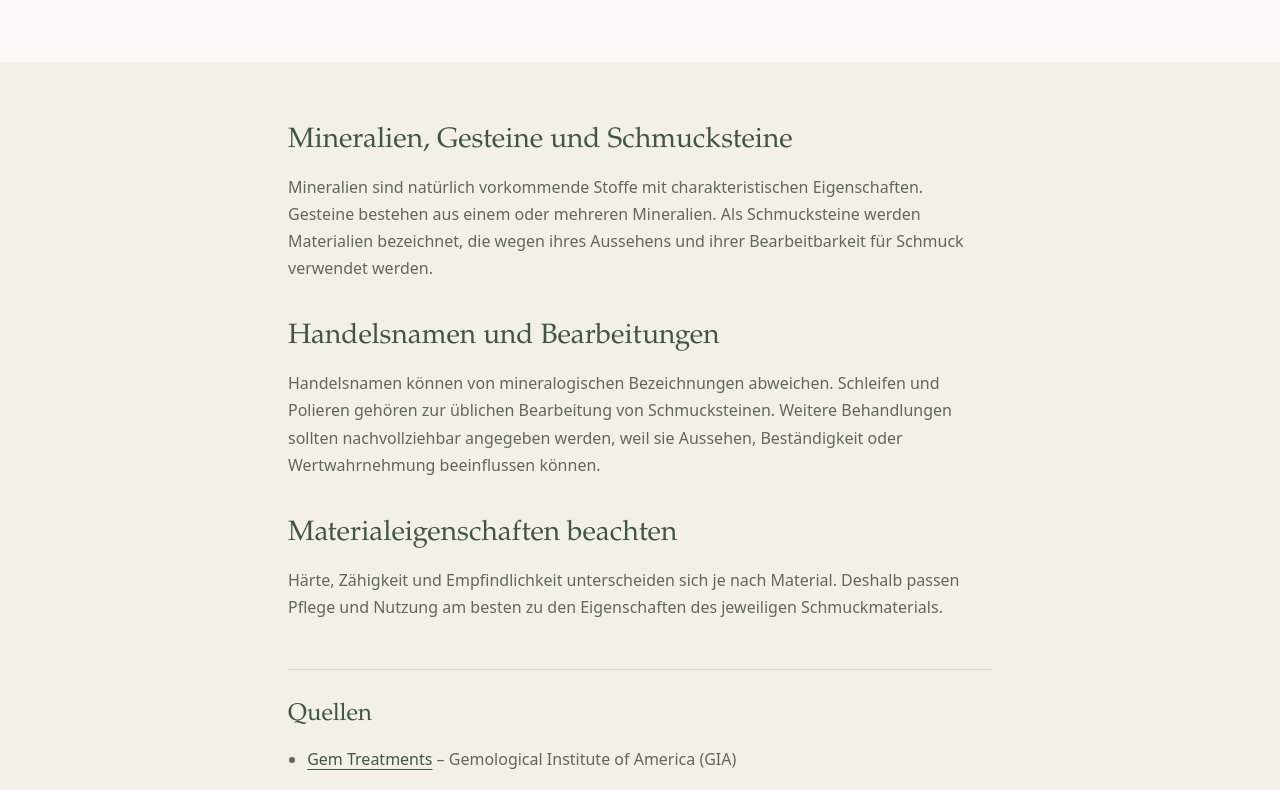
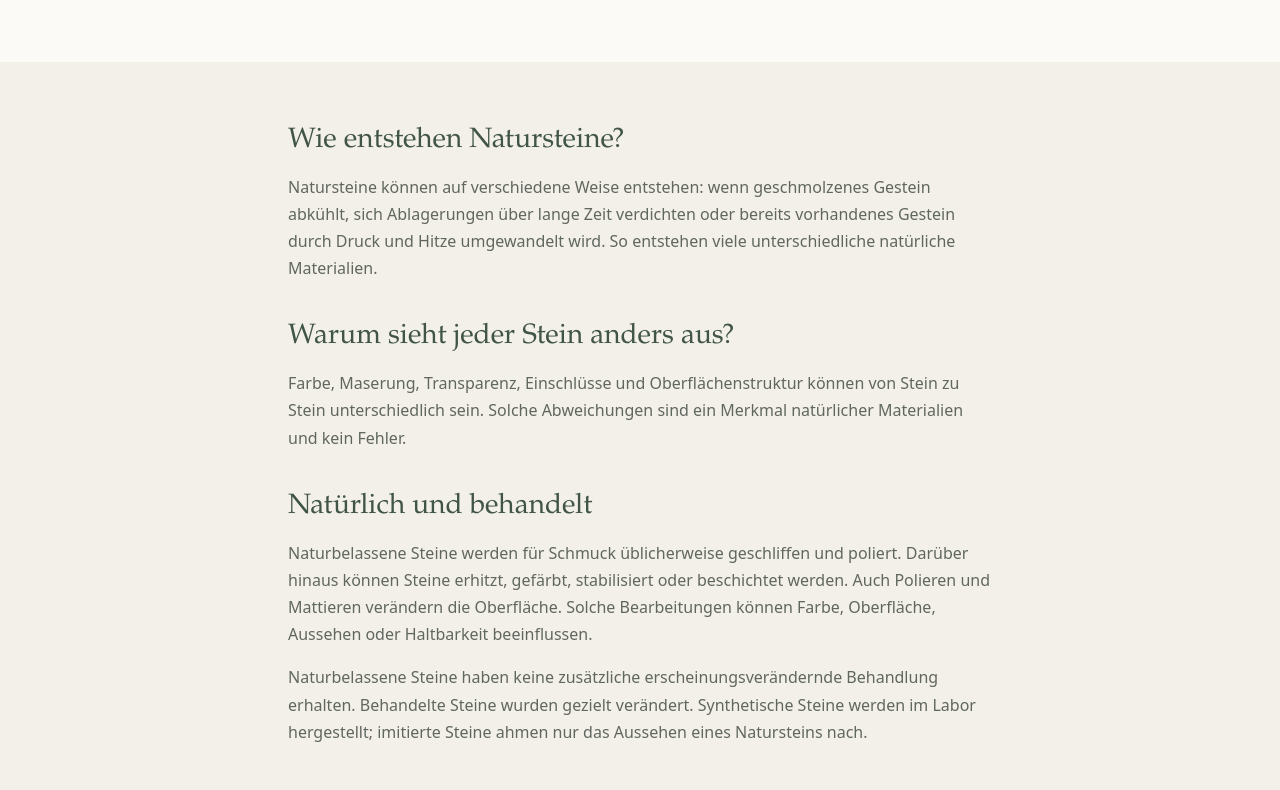
Before and after one commit to Bumpers210/armband-rechner, a Next.js app in the folder website/: page /steinwissen/natursteinkunde in a window 1280 px wide. Shown: the part 626-1416 px from the top of the page. Built offline with nearby package versions, Linux system fonts and the light colour scheme.

Commit message:
Phase 7.1: update natural stone knowledge content

```diff
--- a/website/app/steinwissen/natursteinkunde/page.tsx
+++ b/website/app/steinwissen/natursteinkunde/page.tsx
@@ -26,35 +26,44 @@ export default function NaturalStoneKnowledgePage() {
             <p className="v2-eyebrow">Materialwissen</p>
             <h1>Natursteinkunde: Grundlagen zu Mineralen und Schmucksteinen</h1>
             <p>
-              Eine kompakte Einführung in Begriffe und Bearbeitungen, die beim
-              Einordnen von Naturstein- und Schmuckmaterialien helfen.
+              Natursteine entstehen über sehr lange Zeiträume in der Erde. Ihre
+              Farben, Muster und Strukturen machen ihre natürliche Vielfalt
+              sichtbar.
             </p>
           </div>
         </section>
 
         <section className="stone-knowledge-section">
           <div className="content-shell stone-knowledge-reading-width">
-            <h2>Mineralien, Gesteine und Schmucksteine</h2>
+            <h2>Wie entstehen Natursteine?</h2>
             <p>
-              Mineralien sind natürlich vorkommende Stoffe mit
-              charakteristischen Eigenschaften. Gesteine bestehen aus einem
-              oder mehreren Mineralien. Als Schmucksteine werden Materialien
-              bezeichnet, die wegen ihres Aussehens und ihrer Bearbeitbarkeit
-              für Schmuck verwendet werden.
+              Natursteine können auf verschiedene Weise entstehen: wenn
+              geschmolzenes Gestein abkühlt, sich Ablagerungen über lange Zeit
+              verdichten oder bereits vorhandenes Gestein durch Druck und Hitze
+              umgewandelt wird. So entstehen viele unterschiedliche natürliche
+              Materialien.
             </p>
-            <h2>Handelsnamen und Bearbeitungen</h2>
+            <h2>Warum sieht jeder Stein anders aus?</h2>
             <p>
-              Handelsnamen können von mineralogischen Bezeichnungen abweichen.
-              Schleifen und Polieren gehören zur üblichen Bearbeitung von
-              Schmucksteinen. Weitere Behandlungen sollten nachvollziehbar
-              angegeben werden, weil sie Aussehen, Beständigkeit oder
-              Wertwahrnehmung beeinflussen können.
+              Farbe, Maserung, Transparenz, Einschlüsse und Oberflächenstruktur
+              können von Stein zu Stein unterschiedlich sein. Solche
+              Abweichungen sind ein Merkmal natürlicher Materialien und kein
+              Fehler.
             </p>
-            <h2>Materialeigenschaften beachten</h2>
+            <h2>Natürlich und behandelt</h2>
             <p>
-              Härte, Zähigkeit und Empfindlichkeit unterscheiden sich je nach
-              Material. Deshalb passen Pflege und Nutzung am besten zu den
-              Eigenschaften des jeweiligen Schmuckmaterials.
+              Naturbelassene Steine werden für Schmuck üblicherweise geschliffen
+              und poliert. Darüber hinaus können Steine erhitzt, gefärbt,
+              stabilisiert oder beschichtet werden. Auch Polieren und Mattieren
+              verändern die Oberfläche. Solche Bearbeitungen können Farbe,
+              Oberfläche, Aussehen oder Haltbarkeit beeinflussen.
+            </p>
+            <p>
+              Naturbelassene Steine haben keine zusätzliche
+              erscheinungsverändernde Behandlung erhalten. Behandelte Steine
+              wurden gezielt verändert. Synthetische Steine werden im Labor
+              hergestellt; imitierte Steine ahmen nur das Aussehen eines
+              Natursteins nach.
             </p>
             <StoneKnowledgeSourceList sources={stoneKnowledgePublicSources} />
           </div>
```
Also changed, not shown: 1 other file (tests, documents, lock files or other folders).
